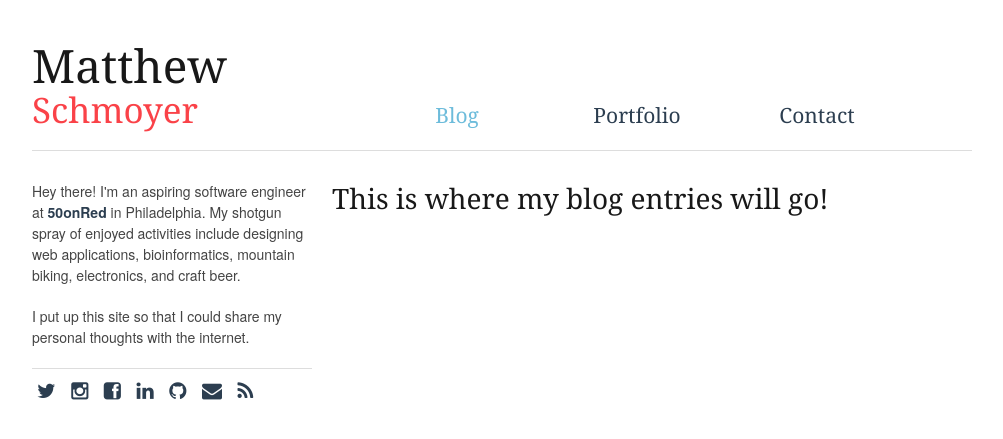
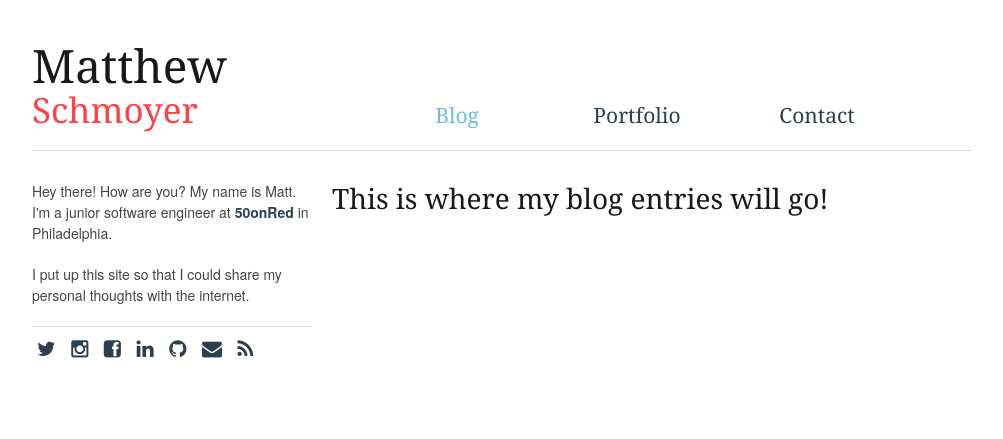
Before and after one commit to mschmo/personal-site, a Flask app: page / in a window 1280 px wide. Shown: the top 439 px of the page, without its empty margins (138-1141 px from the left). Run offline with Flask 2, Linux system fonts and the light colour scheme.

Commit message:
Adds main page link

```diff
--- a/server/app.py
+++ b/server/app.py
@@ -1,6 +1,5 @@
 from flask import Flask, render_template
 
-#Create and configure the Flask app.
 app = Flask(__name__)
 app.config.from_pyfile('config_default.py')
 
--- a/server/static/css/main.css
+++ b/server/static/css/main.css
@@ -1,9 +1,3 @@
-/*
-*  Matthew Schmoyer
-*  Aug 16 2013
-*
-*/
-
 /* Color theme */
 .dark_blue 	{ color: #2C3E50; }
 .red 		{ color: #FA4248; }
@@ -45,7 +39,16 @@ a.active {
 a.active:hover {
 	cursor: default;
 }
+#main-link {
+	width:100%;
+	height:100%;
+	top:0;
+	left: 0;
+	z-index: 1;
+}
 
+
+/* misc */
 hr.small {
 	margin: 10px 0 10px;
 }
--- a/server/templates/index.html
+++ b/server/templates/index.html
@@ -2,11 +2,13 @@
 {% block main_content %}
   <div class="container">
     <div class="sixteen columns">
-      <h1 class="remove-bottom" style="margin-top: 40px">Matthew</h1>
-      <div class="row">
-        <div id="schmoyer_header" class="three columns">
-          <h2 class="red">Schmoyer</h2>
-        </div>
+      <a id="main-link" href="{{ url_for('index') }}"><span>
+        <h1 class="remove-bottom" style="margin-top: 40px">Matthew</h1>
+        <div class="row">
+          <div id="schmoyer_header" class="three columns">
+            <h2 class="red">Schmoyer</h2>
+          </div>
+      </span>
         <div id="nav_top" class="nine columns clearfix">
           <div class="three columns alpha">
             <h4><a id="tab_blog" class="active" href="#blog">Blog</a></h4>
@@ -22,7 +24,7 @@
       <hr />
     </div>
     <div class="five columns">
-      <p>Hey there! I'm an aspiring software engineer at <a href="http://50onred.com" target="blank">50onRed</a> in Philadelphia. My shotgun spray of enjoyed activities include designing web applications, bioinformatics, mountain biking, electronics, and craft beer.</p>
+      <p>Hey there! How are you? My name is Matt. I'm a junior software engineer at <a href="http://50onred.com" target="blank">50onRed</a> in Philadelphia.</p>
       <p>I put up this site so that I could share my personal thoughts with the internet.</p>
       <hr class="small">
       <div id="social">
```
Also changed, not shown: server/static/js/main.js (+0 -7 lines), manage.py (line endings or trailing spaces).
